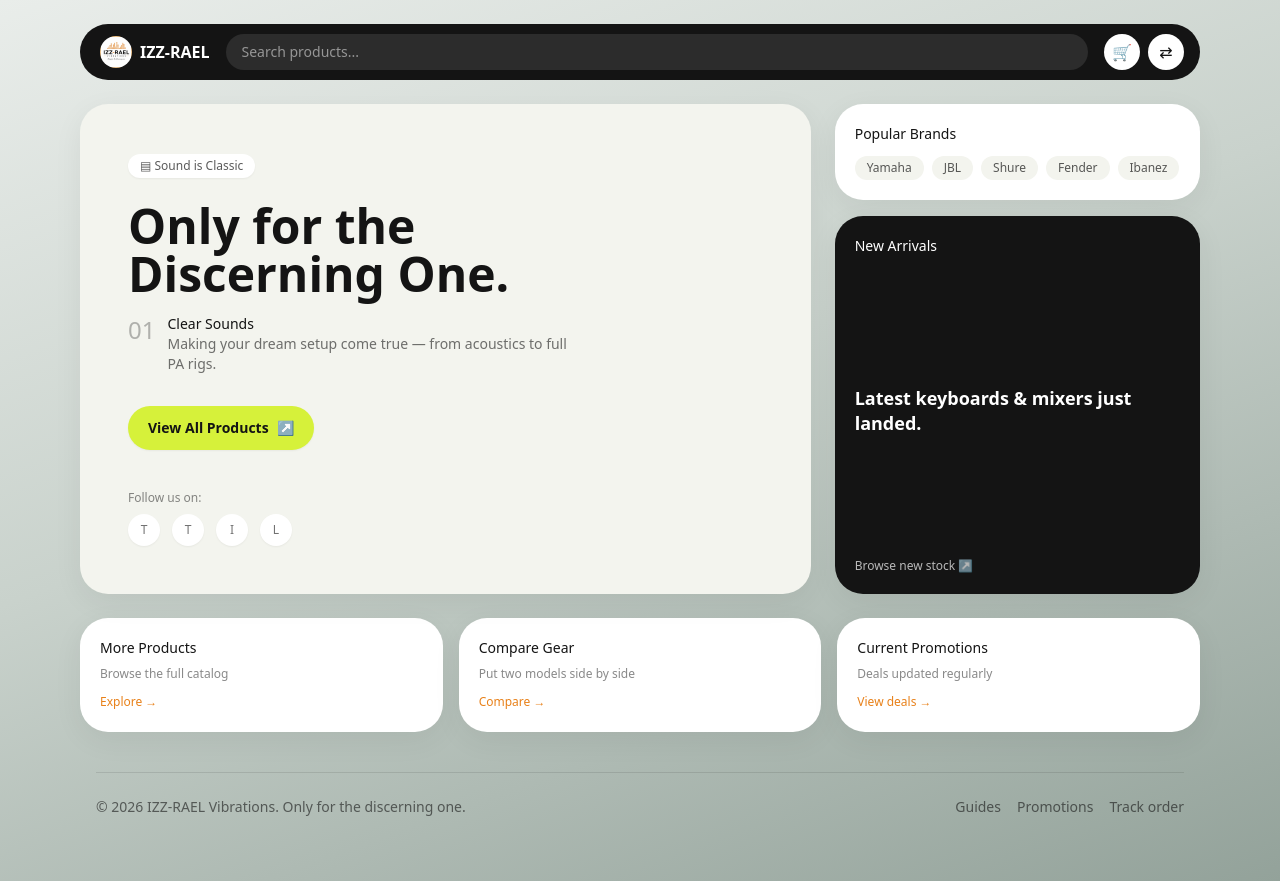
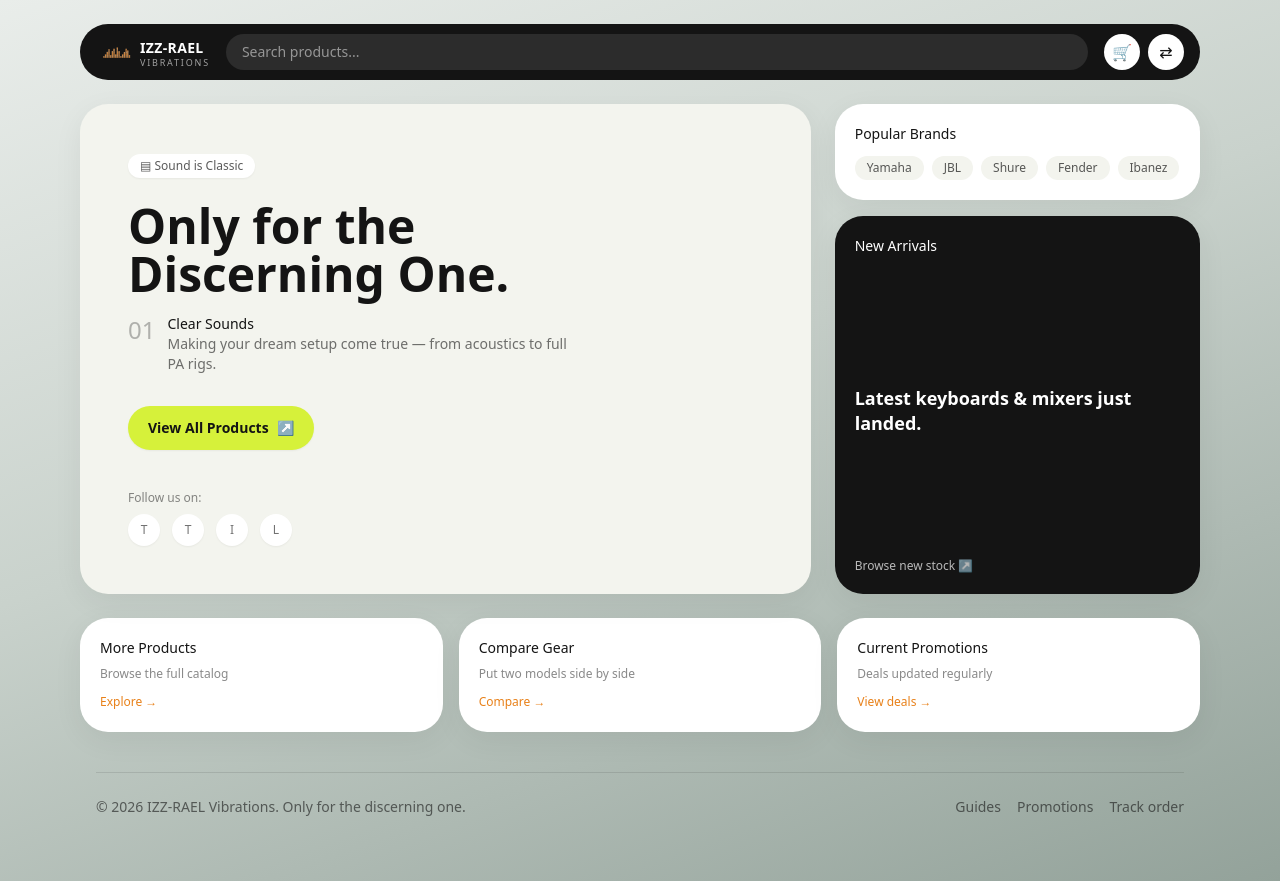
Before and after one commit to fonsi-skater/izz-rael-vibrations, a Next.js app: page / in a window 1280 px wide. Built offline with nearby package versions, Linux system fonts and the light colour scheme.

Commit message:
Use icon-only logo mark with real text wordmark for crisp navbar display

```diff
--- a/src/components/layout/Navbar.tsx
+++ b/src/components/layout/Navbar.tsx
@@ -22,13 +22,20 @@ export default function Navbar() {
       <Link href="/" className="flex items-center gap-2 pl-1">
         <Image
           src="/logo/logo-navbar.png"
-          alt="IZZ-RAEL Vibrations"
+          alt="IZZ-RAEL Vibrations logo"
           width={32}
           height={32}
-          className="rounded-full"
+          className="shrink-0"
           priority
         />
-        <span className="hidden font-semibold sm:inline">IZZ-RAEL</span>
+        <span className="flex flex-col leading-none">
+          <span className="text-sm font-semibold tracking-wide">
+            IZZ-RAEL
+          </span>
+          <span className="text-[9px] font-medium tracking-[0.2em] text-white/60">
+            VIBRATIONS
+          </span>
+        </span>
       </Link>
 
       <div className="hidden flex-1 items-center rounded-pill bg-white/10 px-4 py-2 text-sm text-white/70 md:flex">
```
Also changed, not shown: public/logo/logo-navbar.png, 1 other file (tests, documents, lock files or other folders).
